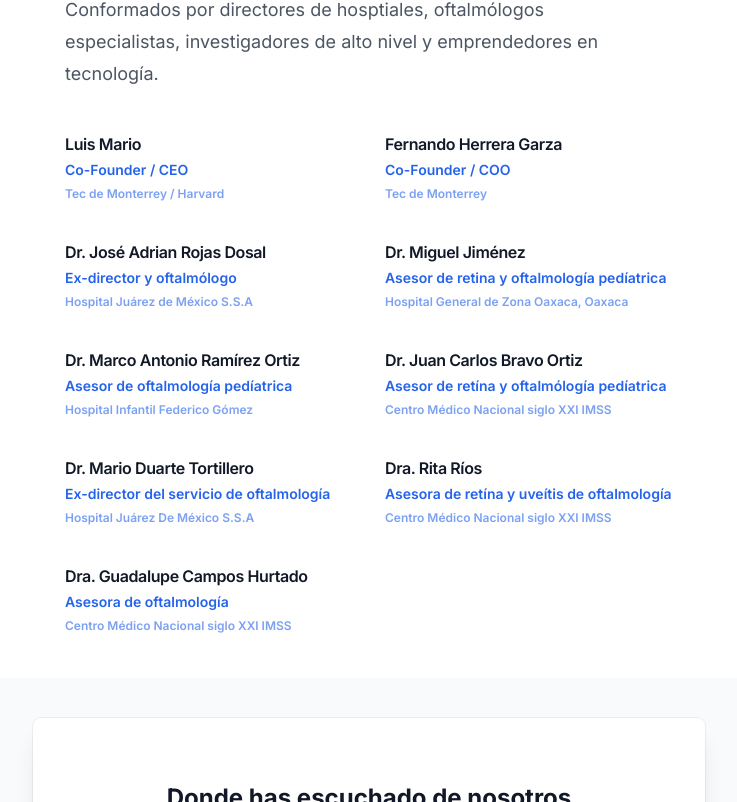
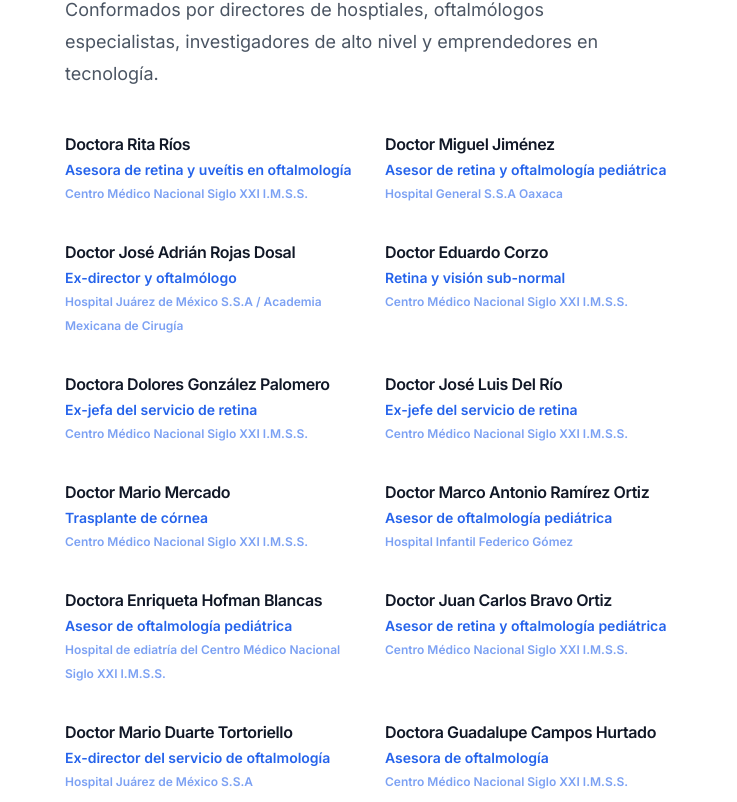
Before and after one commit to itsluismario/landing-page-coftalmo, a Next.js app: page / in a window 1280 px wide. Shown: the part 538-1340 px from the top of the page, without its empty margins (271-1008 px from the left). Built offline with nearby package versions, Linux system fonts and the light colour scheme.

Commit message:
:lipstick: Team updated

```diff
--- a/src/app/components/Team.tsx
+++ b/src/app/components/Team.tsx
@@ -1,49 +1,69 @@
 export default function Team() {
     const teamMembers = [
         {
-        name: "Luis Mario",
-        role: "Co-Founder / CEO",
-        place: "Tec de Monterrey / Harvard",
+          name: "Doctora Rita Ríos",
+          role: "Asesora de retina y uveítis en oftalmología",
+          place: "Centro Médico Nacional Siglo XXI I.M.S.S."
         },
         {
-        name: "Fernando Herrera Garza",
-        role: "Co-Founder / COO",
-        place: "Tec de Monterrey",
+          name: "Doctor Miguel Jiménez",
+          role: "Asesor de retina y oftalmología pediátrica",
+          place: "Hospital General S.S.A Oaxaca"
         },
         {
-        name: "Dr. José Adrian Rojas Dosal",
+          name: "Doctor José Adrián Rojas Dosal",
           role: "Ex-director y oftalmólogo",
-        place: "Hospital Juárez de México S.S.A",
+          place: "Hospital Juárez de México S.S.A / Academia Mexicana de Cirugía"
         },
         {
-        name: "Dr. Miguel Jiménez",
-        role: "Asesor de retina y oftalmología pedíatrica",
-        place: "Hospital General de Zona Oaxaca, Oaxaca",
+          name: "Doctor Eduardo Corzo",
+          role: "Retina y visión sub-normal",
+          place: "Centro Médico Nacional Siglo XXI I.M.S.S."
         },
         {
-        name: "Dr. Marco Antonio Ramírez Ortiz",
-        role: "Asesor de oftalmología pedíatrica",
-        place: "Hospital Infantil Federico Gómez",
+          name: "Doctora Dolores González Palomero",
+          role: "Ex-jefa del servicio de retina",
+          place: "Centro Médico Nacional Siglo XXI I.M.S.S."
         },
         {
-        name: "Dr. Juan Carlos Bravo Ortiz",
-        role: "Asesor de retína y oftalmólogía pedíatrica",
-        place: "Centro Médico Nacional siglo XXI IMSS",
+          name: "Doctor José Luis Del Río",
+          role: "Ex-jefe del servicio de retina",
+          place: "Centro Médico Nacional Siglo XXI I.M.S.S."
         },
         {
-        name: "Dr. Mario Duarte Tortillero",
-        role: "Ex-director del servicio de oftalmología",
-        place: "Hospital Juárez De México S.S.A",
+          name: "Doctor Mario Mercado",
+          role: "Trasplante de córnea",
+          place: "Centro Médico Nacional Siglo XXI I.M.S.S."
         },
         {
-        name: "Dra. Rita Ríos",
-        role: "Asesora de retína y uveítis de oftalmología",
-        place: "Centro Médico Nacional siglo XXI IMSS",
+          name: "Doctor Marco Antonio Ramírez Ortiz",
+          role: "Asesor de oftalmología pediátrica",
+          place: "Hospital Infantil Federico Gómez"
         },
         {
-        name: "Dra. Guadalupe Campos Hurtado",
+          name: "Doctora Enriqueta Hofman Blancas",
+          role: "Asesor de oftalmología pediátrica",
+          place: "Hospital de ediatría del Centro Médico Nacional Siglo XXI I.M.S.S."
+        },
+        {
+          name: "Doctor Juan Carlos Bravo Ortiz",
+          role: "Asesor de retina y oftalmología pediátrica",
+          place: "Centro Médico Nacional Siglo XXI I.M.S.S."
+        },
+        {
+          name: "Doctor Mario Duarte Tortoriello",
+          role: "Ex-director del servicio de oftalmología",
+          place: "Hospital Juárez de México S.S.A"
+        },
+        {
+          name: "Doctora Guadalupe Campos Hurtado",
           role: "Asesora de oftalmología",
-        place: "Centro Médico Nacional siglo XXI IMSS",
+          place: "Centro Médico Nacional Siglo XXI I.M.S.S."
+        },
+        {
+          name: "Luis Mario",
+          role: "Fundador",
+          place: "Tec de Monterrey / Harvard"
         },
     ];
 
```
Lines whose indentation alone changed are shown as unchanged.
